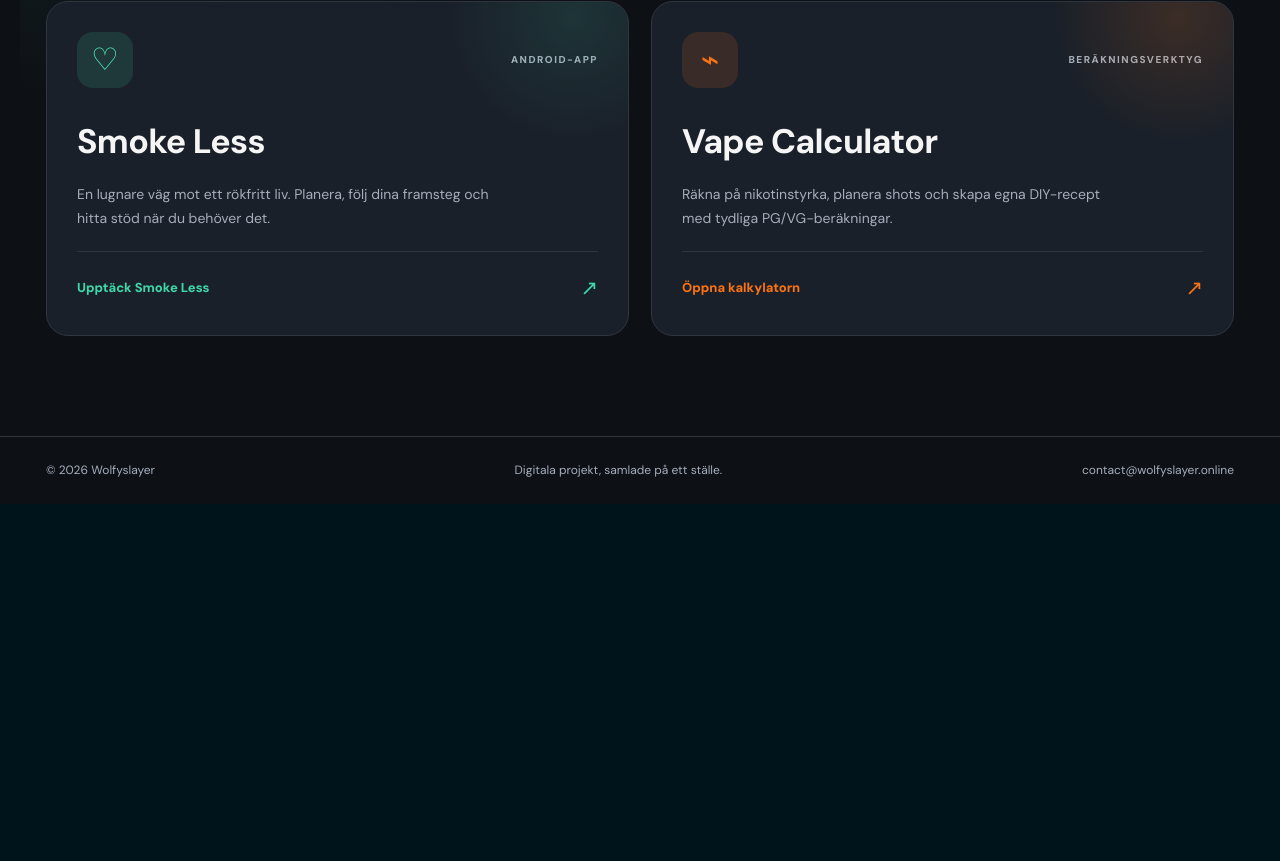
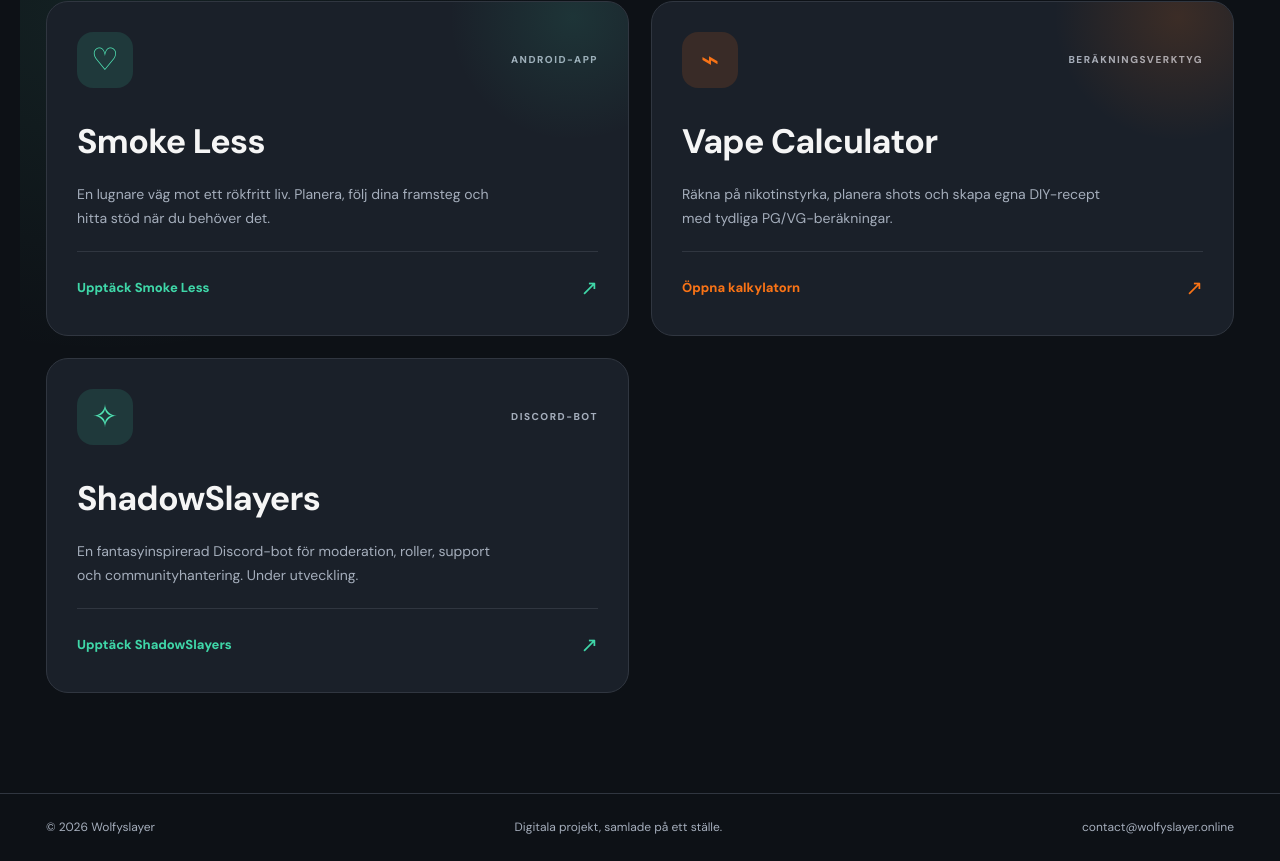
Before and after one commit to Wolfyslayer/Smoke-less-website, a React (Vite) app: page / in a window 1280 px wide. Shown: the part 850-1711 px from the top of the page. Before the commit the page ends 1354 px from the top, so only its background shows below. Built offline with nearby package versions, Linux system fonts and the light colour scheme.

Commit message:
feat(shadow-slayers): add project hub card

```diff
--- a/src/Hub.tsx
+++ b/src/Hub.tsx
@@ -33,6 +33,11 @@ export default function Hub(){
             <div className="hub-card-copy"><h3>Vape Calculator</h3><p>{tr('Räkna på nikotinstyrka, planera shots och skapa egna DIY-recept med tydliga PG/VG-beräkningar.','Calculate nicotine strength, plan shots and create your own DIY recipes with clear PG/VG calculations.')}</p></div>
             <span className="hub-card-bottom">{tr('Öppna kalkylatorn','Open calculator')} <span>↗</span></span>
           </a>
+          <a className="hub-card hub-shadow" href="/shadow-slayers/">
+            <div className="hub-card-top"><span className="hub-card-icon" aria-hidden="true">✧</span><span className="hub-card-label">{tr('DISCORD-BOT','DISCORD BOT')}</span></div>
+            <div className="hub-card-copy"><h3>ShadowSlayers</h3><p>{tr('En fantasyinspirerad Discord-bot för moderation, roller, support och communityhantering. Under utveckling.','A fantasy-inspired Discord bot for moderation, roles, support and community management. In development.')}</p></div>
+            <span className="hub-card-bottom">{tr('Upptäck ShadowSlayers','Explore ShadowSlayers')} <span>↗</span></span>
+          </a>
         </div>
       </section>
     </main>
```
